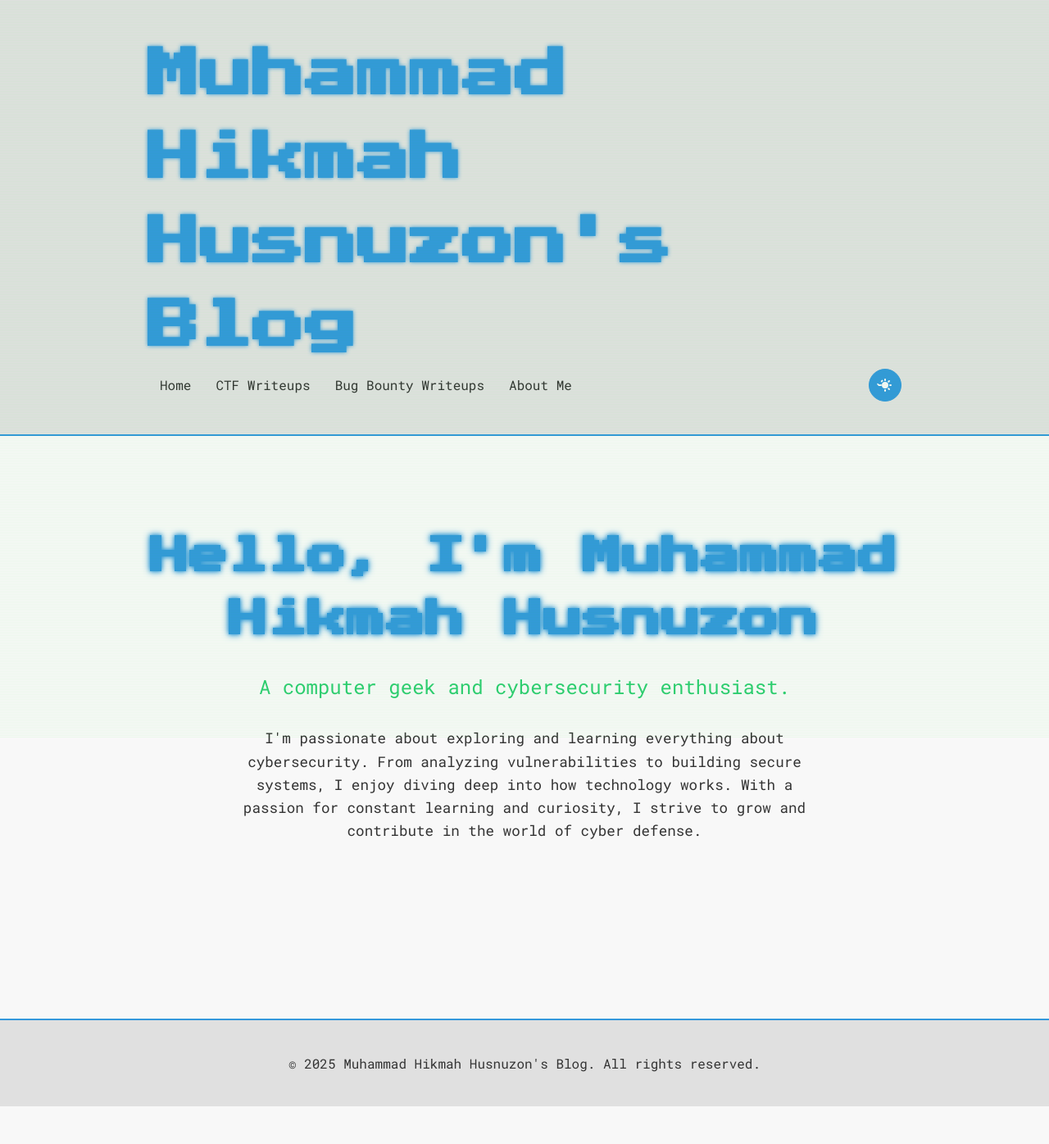
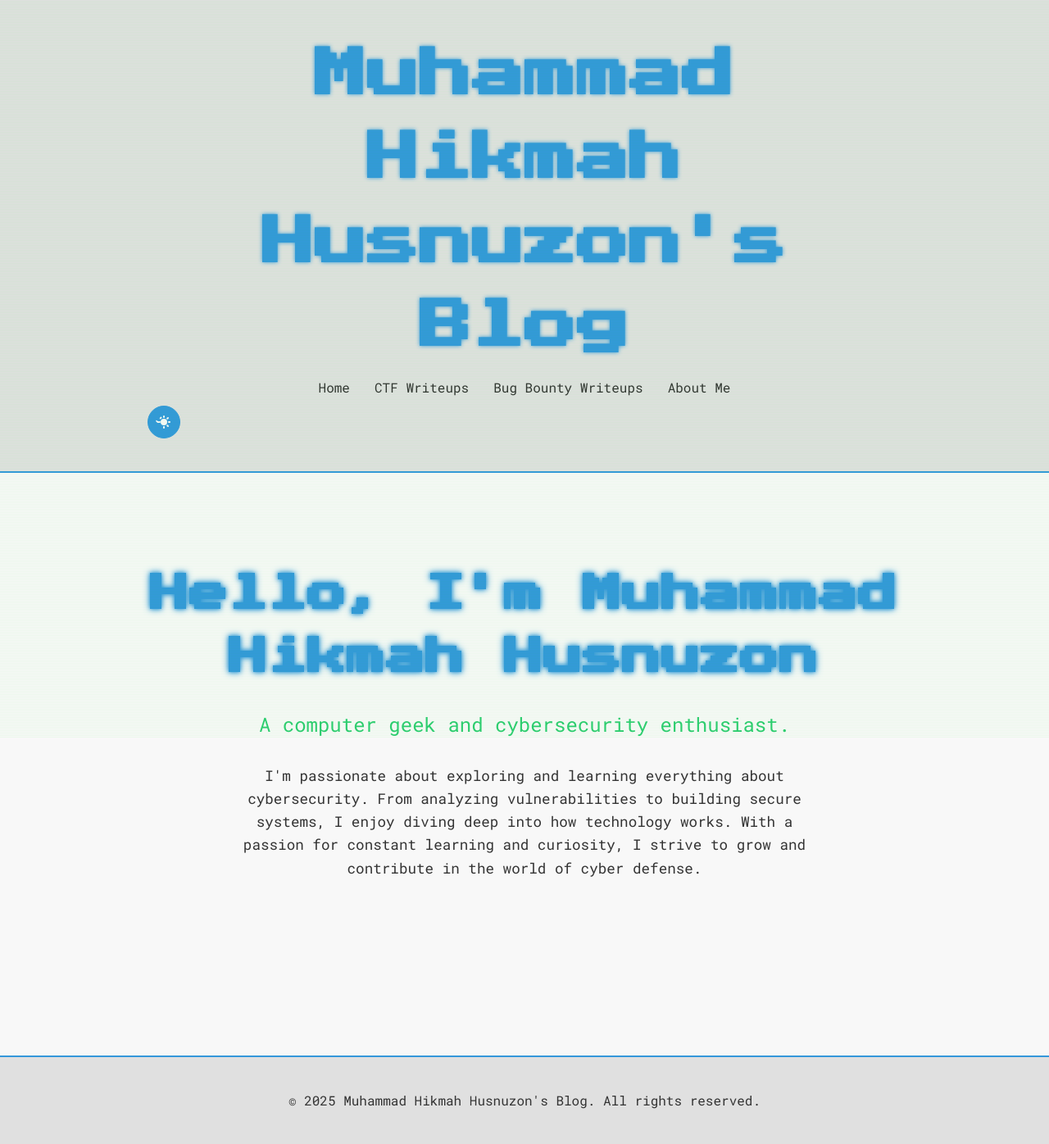
Before and after one commit to muhammadhikmahhusnuzon/blog, a Jekyll site: the page built from index.html, in a window 1280 px wide. Shown: the whole page at 82% size. Built offline with Jekyll 4.4.1, drawn with Linux system fonts in a browser that asks for light colours; nearby versions of some CDN libraries; before the commit the page ends 1350 px from its top, so only the background shows below that.

Commit message:
Add dark/light theme switcher Rollback

```diff
--- a/_includes/header.html
+++ b/_includes/header.html
@@ -8,10 +8,10 @@
         <li><a href="{{ '/bug-bounty-writeups/' | relative_url }}">Bug Bounty Writeups</a></li>
         <li><a href="{{ '/about/' | relative_url }}">About Me</a></li>
       </ul>
-    </nav>
     <button id="theme-toggle" class="theme-toggle-button">
       <svg id="moon-icon" class="theme-icon" fill="currentColor" viewBox="0 0 20 20"><path d="M17.293 13.293A8 8 0 016.707 2.707a8.001 8.001 0 1010.586 10.586z"></path></svg>
       <svg id="sun-icon" class="theme-icon" fill="currentColor" viewBox="0 0 20 20"><path d="M10 2a1 1 0 011 1v1a1 1 0 11-2 0V3a1 1 0 011-1zm4 8a4 4 0 11-8 0 4 4 0 018 0zm-.464 4.95l.707.707a1 1 0 001.414-1.414l-.707-.707a1 1 0 00-1.414 1.414zm2.12-10.607a1 1 0 010 1.414l-.706.707a1 1 0 11-1.414-1.414l.707-.707a1 1 0 011.414 0zM17 11a1 1 0 100-2h-1a1 1 0 100 2h1zm-7 4a1 1 0 011 1v1a1 1 0 11-2 0v-1a1 1 0 011-1zM5.05 6.05a1 1 0 001.414 0l.707-.707a1 1 0 10-1.414-1.414l-.707.707a1 1 0 000 1.414zm-4.95 2.121a1 1 0 011.414 0L3.293 9.293a1 1 0 11-1.414 1.414L.586 9.414a1 1 0 010-1.414zM3 10a1 1 0 011-1h1a1 1 0 110 2H4a1 1 0 01-1-1z"></path></svg>
     </button>
+    </nav>
   </div>
 </header>
--- a/_sass/_components.scss
+++ b/_sass/_components.scss
@@ -221,6 +221,7 @@
   border: 1px solid var(--primary-color);
   cursor: pointer;
   font-size: 0.9em;
+  margin-top: 10px;
   transition: all 0.3s ease;
   border-radius: 50%; /* Make it circular */
   width: 40px; /* Set a fixed width */
--- a/_sass/_layout.scss
+++ b/_sass/_layout.scss
@@ -4,13 +4,7 @@
   background-color: var(--header-footer-bg);
   border-bottom: 2px solid var(--primary-color);
   padding: 20px 0;
-
-  .container {
-    display: flex;
-    justify-content: space-between;
-    align-items: center;
-    flex-wrap: wrap; /* Allow items to wrap on smaller screens */
-  }
+  text-align: center;
 
   .site-title {
     margin: 0;
@@ -27,7 +21,7 @@
   }
 
   .site-nav {
-    margin-top: 0; /* Reset margin as flexbox handles spacing */
+    margin-top: 10px;
     ul {
       list-style: none;
       padding: 0;
```
